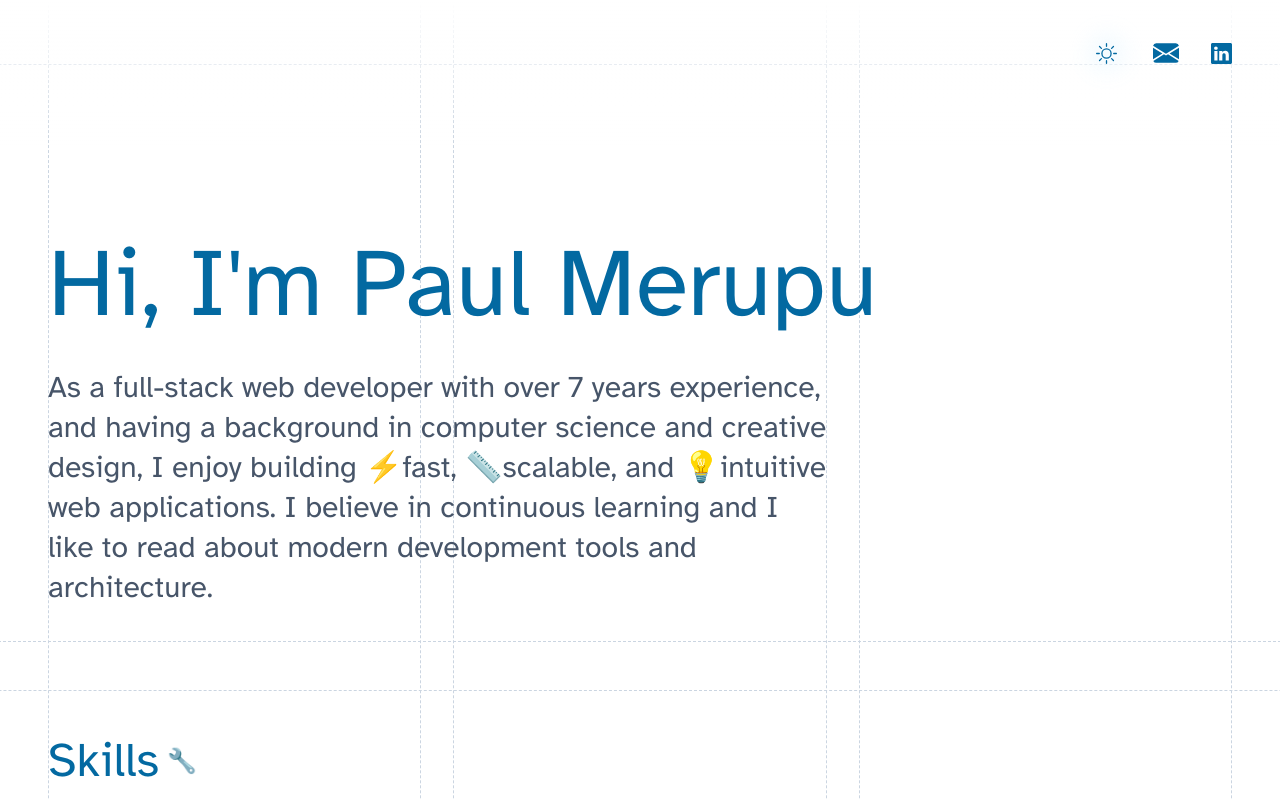
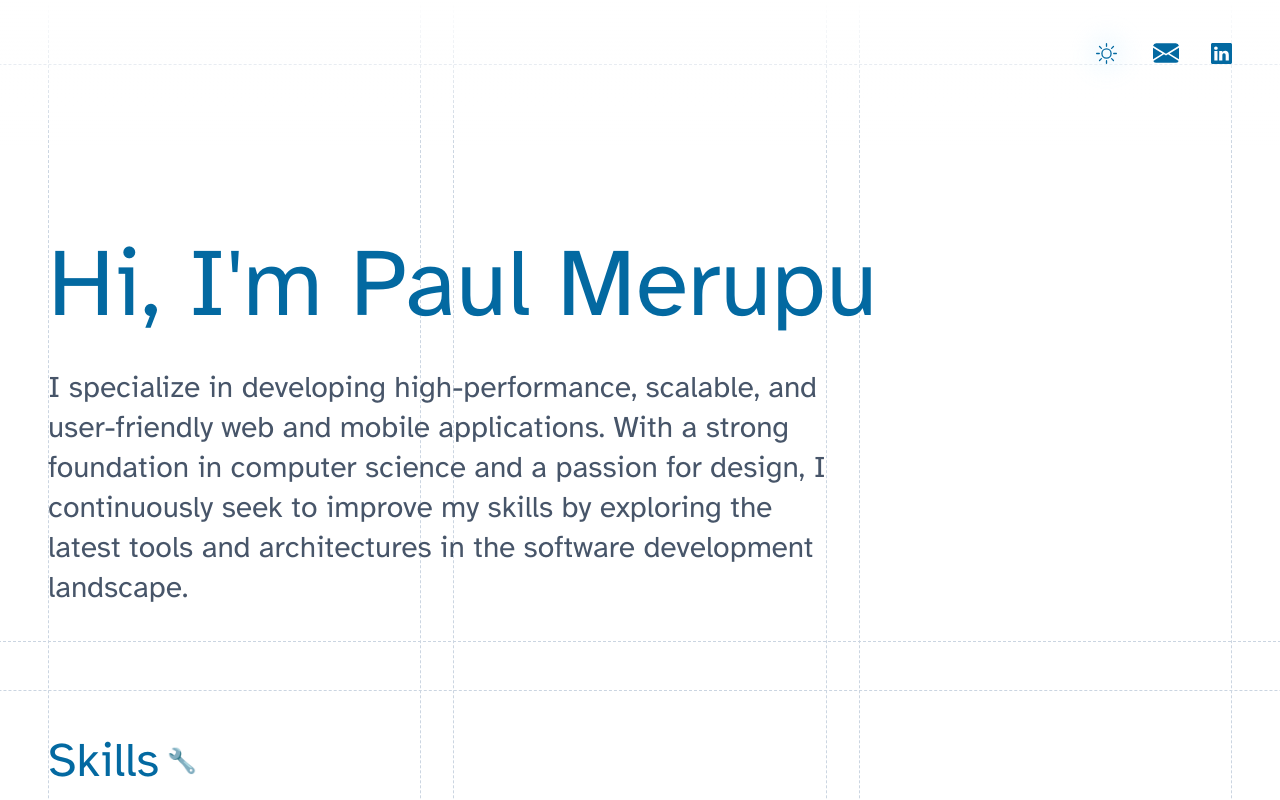
Before and after one commit to paulmerupu91/portfolio-site-v2, a Next.js app: page / in a window 1280 px wide. Shown: the top 800 px of the page. Built offline with nearby package versions, Linux system fonts and the light colour scheme; no server answers.

Commit message:
Updates intro paragraph.

```diff
--- a/src/app/page.tsx
+++ b/src/app/page.tsx
@@ -46,10 +46,7 @@ export default function Home() {
                     leading-8 text-xl sm:text-2xl md:leading-10 md:text-3xl
                     mt-5 md:mt-0"
                 >
-                    As a full-stack web developer with over 7 years experience, and having a background in
-                    computer science and creative design,
-                    I enjoy building {`⚡️`}fast, {`📏`}scalable, and {`💡`}intuitive web applications.
-                    I believe in continuous learning and I like to read about modern development tools and architecture.
+                    I specialize in developing high-performance, scalable, and user-friendly web and mobile applications. With a strong foundation in computer science and a passion for design, I continuously seek to improve my skills by exploring the latest tools and architectures in the software development landscape.
                 </p>
                 <DottedXAxis></DottedXAxis>
 
```
